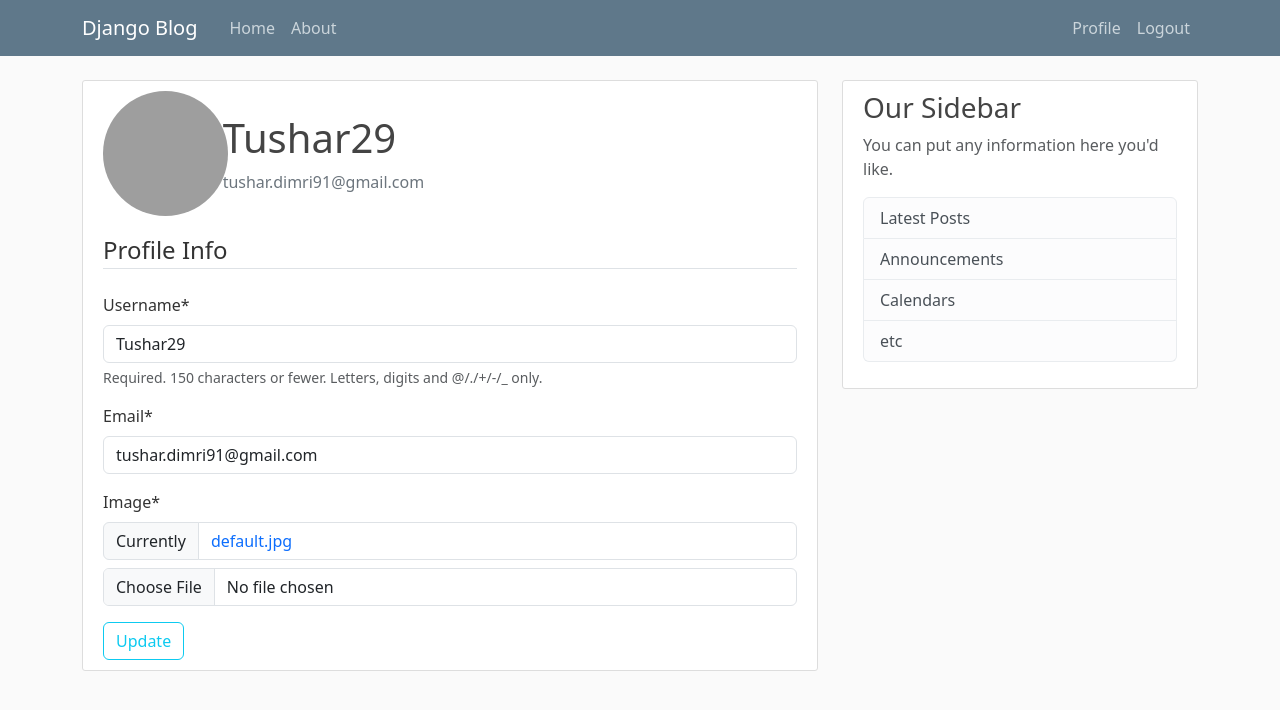
After one commit to TusharDimri/Django-Basics, a Django app: page /profile/ in a window 1280 px wide. The commit adds this page. Shown: the top 710 px of the page. Run offline with Django 4.2, Linux system fonts and the light colour scheme; a user stored in the database is signed in; data comes from the database, SQL or seed files in the repository; both versions use the stored data as it was after the commit; some libraries are stand-ins or nearby versions; grey boxes are pictures that could not be loaded.

Commit message:
Add user profile

```diff
--- a/django_project/blog/templates/blog/base.html
+++ b/django_project/blog/templates/blog/base.html
@@ -24,19 +24,24 @@
     <header class="site-header">
         <nav class="navbar navbar-expand-md navbar-dark bg-steel fixed-top">
           <div class="container">
-            <a class="navbar-brand mr-4" href="{% url 'blog-home' %}">Django Blog</a>
+            <a class="navbar-brand me-4" href="{% url 'blog-home' %}">Django Blog</a>
             <button class="navbar-toggler" type="button" data-toggle="collapse" data-target="#navbarToggle" aria-controls="navbarToggle" aria-expanded="false" aria-label="Toggle navigation">
             <span class="navbar-toggler-icon"></span>
             </button>
             <div class="collapse navbar-collapse" id="navbarToggle">
-              <div class="navbar-nav mr-auto">
+              <div class="navbar-nav me-auto">
                 <a class="nav-item nav-link" href="{% url 'blog-home' %}">Home</a>
                 <a class="nav-item nav-link" href="{% url 'blog-about' %}">About</a>
               </div>
               <!-- Navbar Right Side -->
               <div class="navbar-nav">
-                <a class="nav-item nav-link" href="#">Login</a>
-                <a class="nav-item nav-link" href="#">Register</a>
+                {% if user.is_authenticated %}
+                  <a class="nav-item nav-link" href="{% url 'profile' %}">Profile</a>
+                  <a class="nav-item nav-link" href="{% url 'logout' %}">Logout</a>
+                {% else %}
+                  <a class="nav-item nav-link" href="{% url 'login' %}">Login</a>
+                  <a class="nav-item nav-link" href="{% url 'register' %}">Register</a>
+                {% endif %}
               </div>
             </div>
           </div>
--- a/django_project/blog/templates/blog/home.html
+++ b/django_project/blog/templates/blog/home.html
@@ -3,6 +3,7 @@
 {% block content %}
     {% for post in posts %}
         <article class="media content-section">
+            <img src="{{ post.author.profile.image.url }}" alt="" class="rounded-circle article-img">
             <div class="media-body">
                 <div class="article-metadata">
                     <a class="mr-2" href="#">{{ post.author }}</a>
--- a/django_project/django_project/urls.py
+++ b/django_project/django_project/urls.py
@@ -16,10 +16,22 @@
 from django.contrib import admin
 from django.urls import path, include
 from users import views as user_views
+from django.contrib.auth import views as auth_views
+from django.conf import settings
+from django.conf.urls.static import static
+
+
 
 urlpatterns = [
     path('admin/', admin.site.urls),
     # path('blog/', include('blog.urls')),
     path('', include('blog.urls')),
     path('register/', user_views.register, name='register'),
+    path('profile/', user_views.profile, name='profile'),
+    path('login/', auth_views.LoginView.as_view(template_name="users/login.html"), name='login'),
+    path('logout/', auth_views.LogoutView.as_view(template_name="users/logout.html"), name='logout'),
+
 ]
+
+if settings.DEBUG:
+    urlpatterns += static(settings.MEDIA_URL, document_root=settings.MEDIA_ROOT)
--- a/django_project/users/admin.py
+++ b/django_project/users/admin.py
@@ -1,3 +1,5 @@
 from django.contrib import admin
+from .models import Profile
 
 # Register your models here.
+admin.site.register(Profile)
--- a/django_project/users/apps.py
+++ b/django_project/users/apps.py
@@ -4,3 +4,6 @@
 class UsersConfig(AppConfig):
     default_auto_field = 'django.db.models.BigAutoField'
     name = 'users'
+
+    def ready(self):
+        import users.signals
--- a/django_project/users/forms.py
+++ b/django_project/users/forms.py
@@ -1,9 +1,21 @@
 from django import forms
 from django.contrib.auth.models import User
 from django.contrib.auth.forms import UserCreationForm
+from .models import Profile
 
 class UserRegisterForm(UserCreationForm):
     email = forms.EmailField()
     class Meta:
         model = User
         fields = ['username', 'email', 'password1', 'password2']
+
+class UserUpdateForm(forms.ModelForm):
+    email = forms.EmailField()
+    class Meta:
+        model = User
+        fields = ['username', 'email']
+
+class ProfileUpdateFrom(forms.ModelForm):
+    class Meta:
+        model = Profile
+        fields = ['image']
--- a/django_project/users/models.py
+++ b/django_project/users/models.py
@@ -1,3 +1,22 @@
 from django.db import models
+from django.contrib.auth.models import User
+from PIL import Image
 
 # Create your models here.
+class Profile(models.Model):
+    user = models.OneToOneField(User, on_delete=models.CASCADE)
+    image = models.ImageField(default='default.jpg', upload_to='profile_pics')
+
+    def __str__(self):
+        return f"{self.user.username} Profile"
+
+    def save(self):
+
+        super().save()
+
+        img = Image.open(self.image.path)
+
+        if(img.height > 300 or img.width > 300):
+            output_size = (300, 300)
+            img.thumbnail(output_size)
+            img.save(self.image.path)
--- /dev/null
+++ b/django_project/users/templates/users/profile.html
@@ -0,0 +1,34 @@
+{% extends "blog/base.html" %}
+
+{% load crispy_forms_tags %}
+{% load crispy_forms_filters %}
+
+{% block content %}
+    <div class="content-section">
+        <div class="row">
+            <div class="col-2">
+                <img class="rounded-circle account-img" src="{{ user.profile.image.url }}">
+            </div>
+            <div class="col-10" style="text-align: left; margin: auto;">
+                <h2 class="account-heading">{{ user.username }}</h2>
+                <p class="text-secondary">{{ user.email }}</p>
+            </div>
+        </div>
+        <!-- Form Here -->
+        <form method="POST" enctype="multipart/form-data">
+            <!-- enctype is for us to take image in the form -->
+            {% csrf_token %}
+            <fieldset class="form-group">
+                <legend class="border-bottom mb-4"> Profile Info</legend>
+                <!-- {{ form.as_p }} -->
+                {{ u_form|crispy }}
+                {{ p_form|crispy }}
+            </fieldset>
+            <div class="form-group">
+                <button class="btn btn-outline-info" type="submit">
+                    Update
+                </button>
+            </div>
+        </form>
+    </div>
+{% endblock content %}
--- a/django_project/users/templates/users/register.html
+++ b/django_project/users/templates/users/register.html
@@ -18,7 +18,7 @@
         </form>
         <div class="border-top pt-3">
             <small class="text-muted">
-                Already have an account? <a href="#" class="ml-2">Sign In</a>
+                Already have an account? <a href="{% url 'login' %}" class="ml-2">Sign In</a>
             </small>
         </div>
     </div>
--- a/django_project/users/views.py
+++ b/django_project/users/views.py
@@ -1,7 +1,7 @@
 from django.shortcuts import render, redirect
-from django.contrib.auth.forms import UserCreationForm
 from django.contrib import messages
-from .forms import UserRegisterForm
+from .forms import UserRegisterForm, UserUpdateForm, ProfileUpdateFrom
+from django.contrib.auth.decorators  import login_required
 
 def register(request):
 
@@ -11,13 +11,35 @@
         if form.is_valid():
             form.save()
             username = form.cleaned_data.get('username')
-            messages.success(request, f"Account created for {username}")
-            return redirect('blog-home')
+            messages.success(request, f"Your account has been created! You are now able to log in")
+            return redirect('login')
 
     else:
         # form = UserCreationForm()
         form = UserRegisterForm()
     return render(request, 'users/register.html', {'form': form})
+
+@login_required
+def profile(request):
+    if request.method == 'POST':
+        u_form = UserUpdateForm(request.POST, instance=request.user)
+        p_form = ProfileUpdateFrom(request.POST,
+                                    request.FILES,
+                                    instance=request.user.profile)
+        if u_form.is_valid() and p_form.is_valid():
+            u_form.save()
+            p_form.save()
+            messages.success(request, f"Your account has been updated!")
+            return redirect('profile')
+    else:
+        u_form = UserUpdateForm(instance=request.user)
+        p_form = ProfileUpdateFrom(instance=request.user.profile)
+
+    context = {
+        'u_form': u_form,
+        'p_form': p_form,
+    }
+    return render(request, 'users/profile.html', context)
 
 """
 messages.debug
```
Also changed, not shown: django_project/django_project/settings.py (+7 -0 lines), django_project/users/signals.py (added, +13 -0 lines), django_project/users/templates/users/login.html (added, +25 -0 lines), django_project/users/templates/users/logout.html (added, +12 -0 lines), django_project/db.sqlite3, django_project/media/profile_pics/TITAN_2023-09-13_13-39-52.png (added), django_project/media/profile_pics/_4a5bc2c9-a974-4947-af64-447ea82b2f5a-removebg-preview.png (added), django_project/media/profile_pics/_4a5bc2c9-a974-4947-af64-447ea82b2f5a-removebg-preview_TJ3nj0y.png (added), django_project/users/migrations/0001_initial.py (added).
